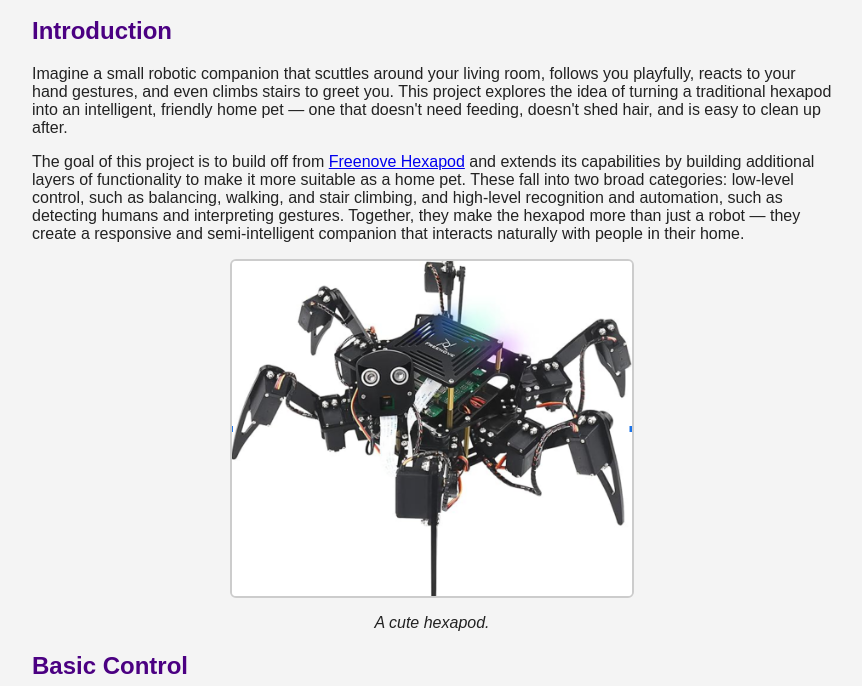
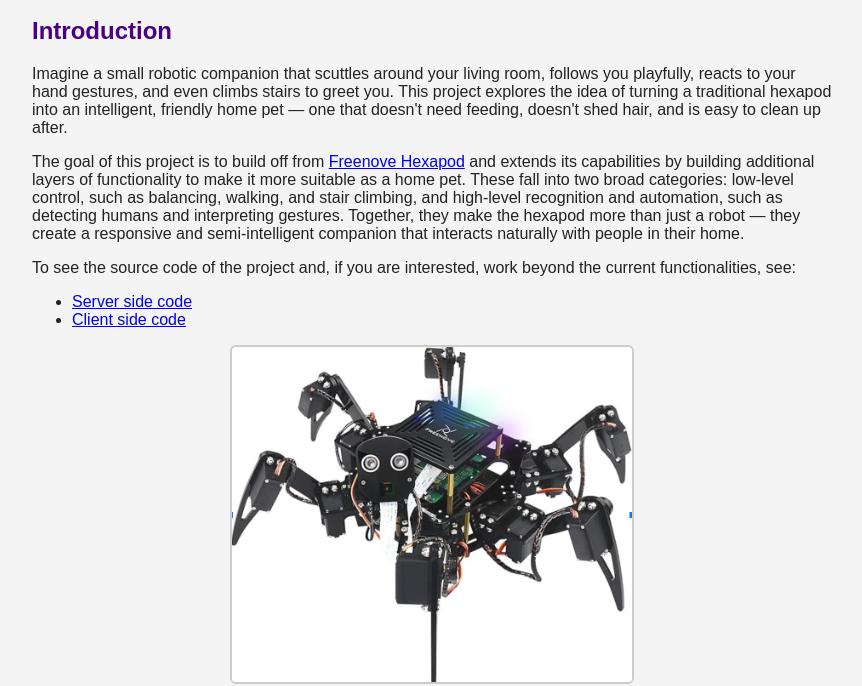
Before and after one commit to FireACNC/fireacnc.github.io, a plain HTML site: page hexapod-project/index.html in a window 1280 px wide. Shown: the part 137-823 px from the top of the page, without its empty margins (208-1070 px from the left). Drawn offline with Linux system fonts and the light colour scheme.

Commit message:
updated repo info

```diff
--- a/hexapod-project/index.html
+++ b/hexapod-project/index.html
@@ -36,6 +36,22 @@
           semi-intelligent companion that interacts naturally with people in
           their home.
         </p>
+        <p>
+          To see the source code of the project and, if you are interested, work
+          beyond the current functionalities, see:
+        </p>
+        <ul>
+          <li>
+            <a href="https://github.com/FireACNC/hexapod-server"
+              >Server side code</a
+            >
+          </li>
+          <li>
+            <a href="https://github.com/FireACNC/hexapod-full"
+              >Client side code</a
+            >
+          </li>
+        </ul>
         <div class="image-wrapper">
           <img src="media/hexapod.png" alt="Hexapod" class="images" />
           <em>A cute hexapod.</em>
```
